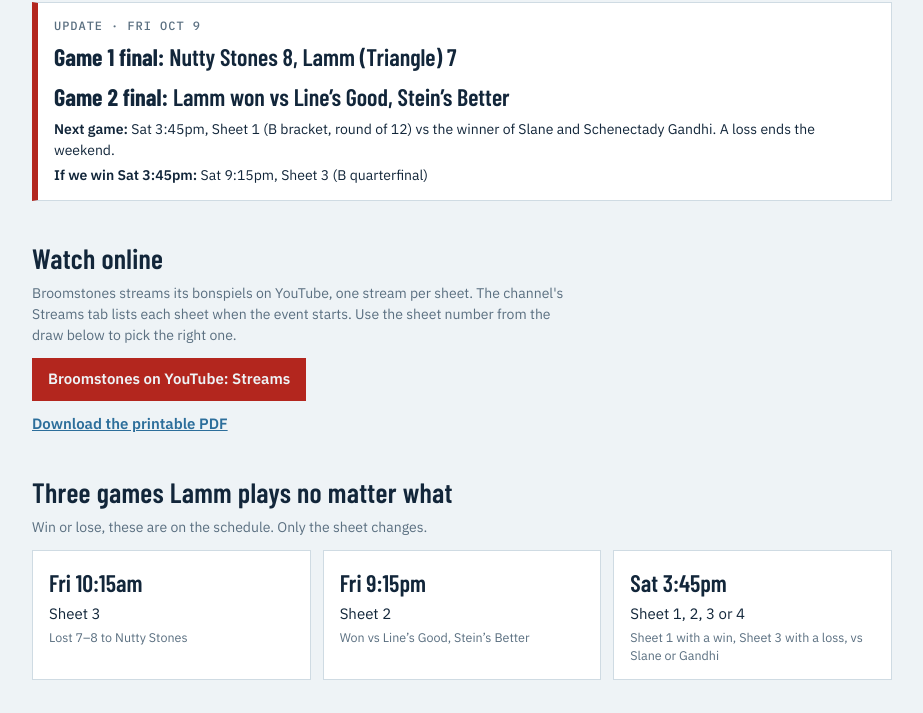
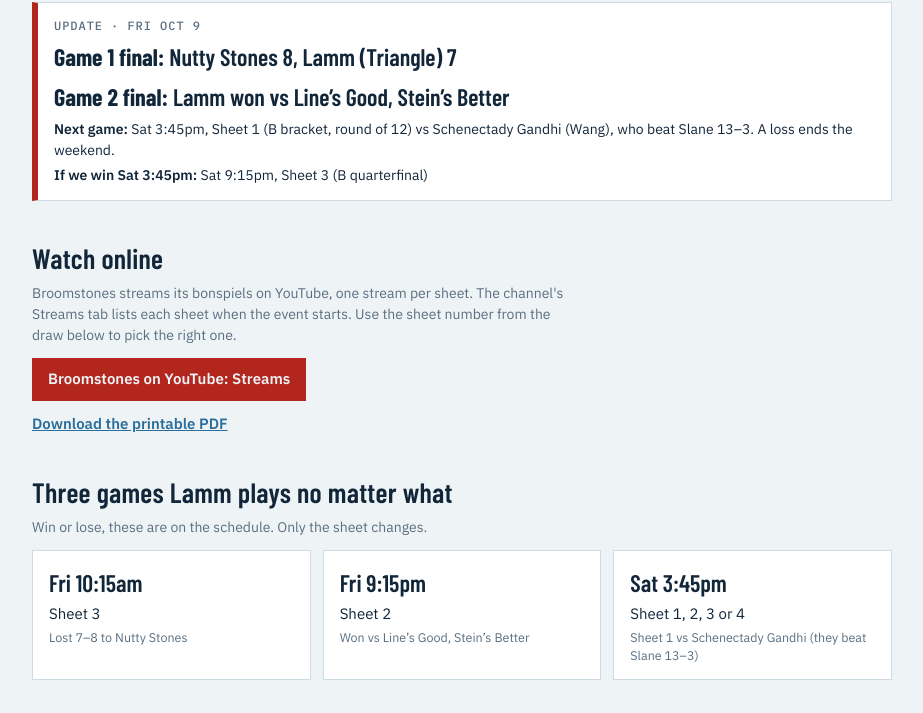
Before and after one commit to AlexanderPinarreta/BroomStonesCurling, a plain HTML site: page index.html in a window 1280 px wide. Shown: the part 201-914 px from the top of the page, without its empty margins (178-1101 px from the left). Drawn offline with nearby package versions, Linux system fonts and the light colour scheme.

Commit message:
Saturday opponent: Schenectady Gandhi
Co-Authored-By: Claude Sonnet 5.5 <noreply@anthropic.com>
Claude-Session: https://claude.ai/code/session_01UW1GRB7bJqipwrnbsnAZkX

```diff
--- a/index.html
+++ b/index.html
@@ -92,7 +92,7 @@ body{margin:0}
     <div class="eyebrow">Update · Fri Oct 9</div>
     <div class="score"><b>Game 1 final:</b> Nutty Stones 8, Lamm (Triangle) 7</div>
     <div class="score"><b>Game 2 final:</b> Lamm won vs Line’s Good, Stein’s Better</div>
-    <div class="next"><b>Next game:</b> Sat 3:45pm, Sheet 1 (B bracket, round of 12) vs the winner of Slane and Schenectady Gandhi. A loss ends the weekend.</div>
+    <div class="next"><b>Next game:</b> Sat 3:45pm, Sheet 1 (B bracket, round of 12) vs Schenectady Gandhi (Wang), who beat Slane 13–3. A loss ends the weekend.</div>
     <div class="next"><b>If we win Sat 3:45pm:</b> Sat 9:15pm, Sheet 3 (B quarterfinal)</div>
   </div>
 </section>
@@ -110,7 +110,7 @@ body{margin:0}
   <div class="locked">
     <div class="lock"><b>Fri 10:15am</b><span>Sheet 3</span><small>Lost 7–8 to Nutty Stones</small></div>
     <div class="lock"><b>Fri 9:15pm</b><span>Sheet 2</span><small>Won vs Line’s Good, Stein’s Better</small></div>
-    <div class="lock"><b>Sat 3:45pm</b><span>Sheet 1, 2, 3 or 4</span><small>Sheet 1 with a win, Sheet 3 with a loss, vs Slane or Gandhi</small></div>
+    <div class="lock"><b>Sat 3:45pm</b><span>Sheet 1, 2, 3 or 4</span><small>Sheet 1 vs Schenectady Gandhi (they beat Slane 13–3)</small></div>
   </div>
 </section>
 
@@ -179,7 +179,7 @@ const T={
         l:OUT},
      l:OUT}},
  l:{when:'Fri 9:15pm',sheet:2,stage:'B bracket round of 20 (B8)',opp:'vs Line’s Good, Stein’s Better (Basta)',res:'Final: Won',
-   w:{when:'Sat 3:45pm',sheet:1,stage:'B bracket round of 12 (B12)',opp:'vs winner of Slane / Gandhi',
+   w:{when:'Sat 3:45pm',sheet:1,stage:'B bracket round of 12 (B12)',opp:'vs Schenectady Gandhi (Wang)',
      w:{when:'Sat 9:15pm',sheet:3,stage:'B bracket quarterfinal (B16)',
         w:{when:'Sun 10:15am',sheet:2,stage:'B bracket semifinal (B18)',w:fin('B',4),l:OUT},
         l:OUT},
```
